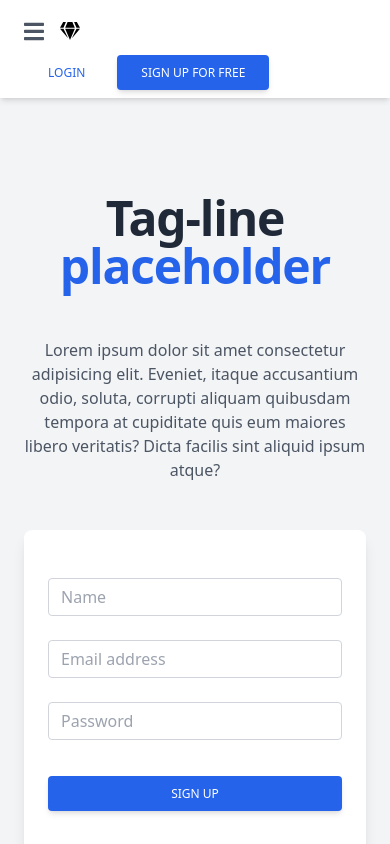
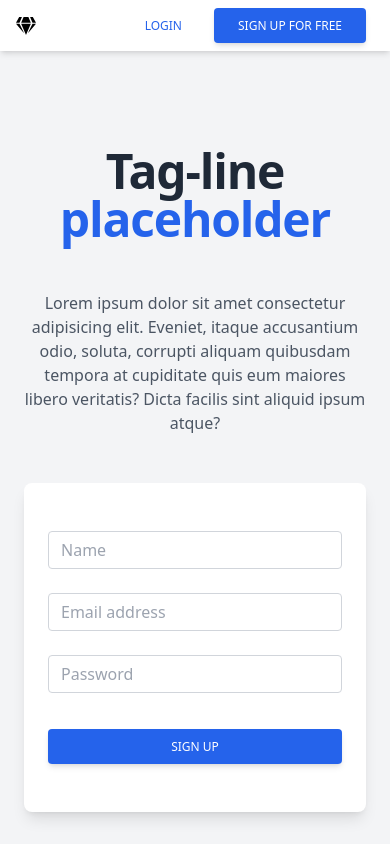
Before and after one commit to nickderobertis/copier-nextjs, a Next.js app in the folder output/: page / in a window 390 px wide. Shown: the top 844 px of the page. Built offline with nearby package versions, Linux system fonts and the light colour scheme.

Commit message:
chore: Remove hamburger menu

```diff
--- a/output/components/layout/NavBar.tsx
+++ b/output/components/layout/NavBar.tsx
@@ -25,30 +25,8 @@ export default function NavBar(): JSX.Element {
   return (
     <>
       <nav className="navbar navbar-expand-lg shadow-md py-2 bg-white relative flex items-center w-full justify-between">
-        <div className="px-6 w-full flex flex-wrap items-center justify-between">
-          <div className="flex items-center">
-            <button
-              className="navbar-toggler border-0 py-3 lg:hidden leading-none text-xl bg-transparent text-gray-600 hover:text-gray-700 focus:text-gray-700 transition-shadow duration-150 ease-in-out mr-2"
-              type="button"
-              data-bs-toggle="collapse"
-              data-bs-target="#navbarSupportedContentY"
-              aria-controls="navbarSupportedContentY"
-              aria-expanded="false"
-              aria-label="Toggle navigation"
-            >
-              <svg
-                aria-hidden="true"
-                data-prefix="fas"
-                className="w-5"
-                xmlns="http://www.w3.org/2000/svg"
-                viewBox="0 0 448 512"
-              >
-                <path
-                  fill="currentColor"
-                  d="M16 132h416c8.837 0 16-7.163 16-16V76c0-8.837-7.163-16-16-16H16C7.163 60 0 67.163 0 76v40c0 8.837 7.163 16 16 16zm0 160h416c8.837 0 16-7.163 16-16v-40c0-8.837-7.163-16-16-16H16c-8.837 0-16 7.163-16 16v40c0 8.837 7.163 16 16 16zm0 160h416c8.837 0 16-7.163 16-16v-40c0-8.837-7.163-16-16-16H16c-8.837 0-16 7.163-16 16v40c0 8.837 7.163 16 16 16z"
-                ></path>
-              </svg>
-            </button>
+        <div className="pl-2 pr-6 w-full flex flex-wrap items-center justify-between">
+          <div className="flex items-center pr-5">
             <Link className="navbar-brand text-blue-600" href="/">
               <svg
                 className="w-5 h-5 ml-2 lg:ml-0 mr-2"
```
